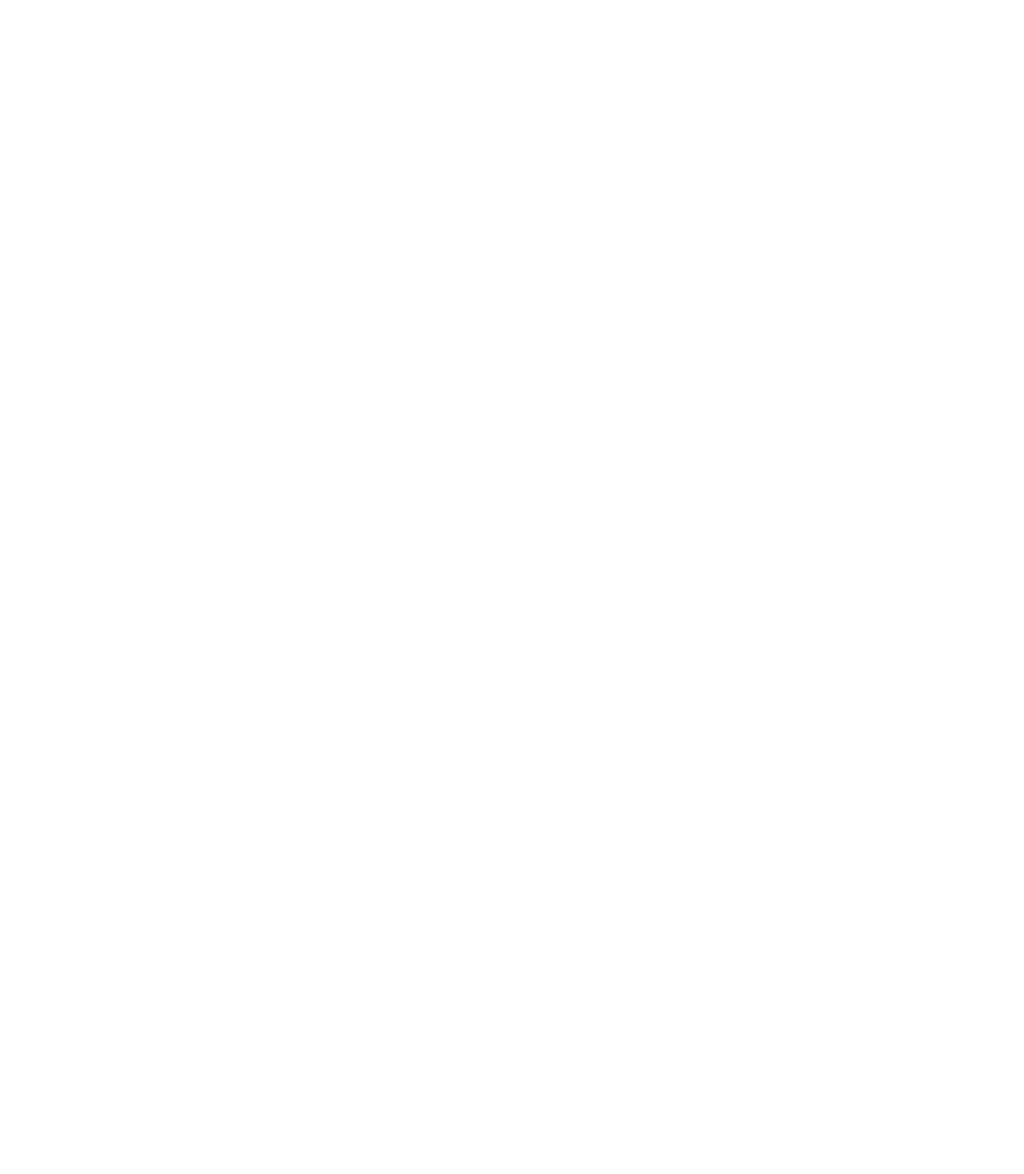
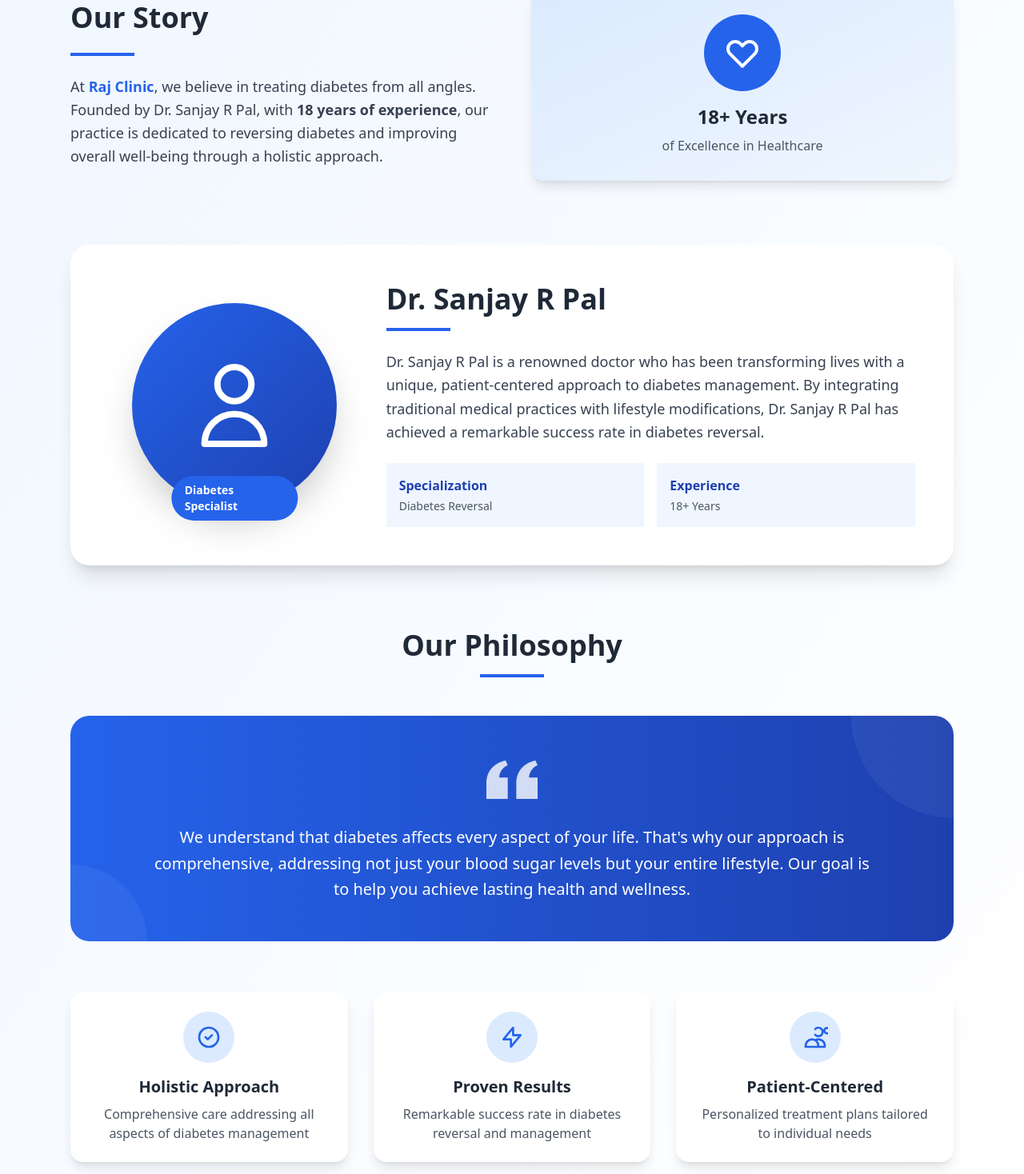
Before and after one commit to RishiPal22/Clinic-Website, a React (Vite) app: page /about in a window 1280 px wide. Shown: the part 422-1890 px from the top of the page at 80% size. Before the commit the page ends 800 px from the top, so only its background shows below. Built offline with nearby package versions, Linux system fonts and the light colour scheme.

Commit message:
About page

```diff
--- a/src/App.css
+++ b/src/App.css
@@ -1,4 +1,4 @@
-#root {
+/* #root {
   max-width: 1280px;
   margin: 0 auto;
 
@@ -39,4 +39,4 @@
 
 .read-the-docs {
   color: #888;
-}
+} */
--- a/src/index.css
+++ b/src/index.css
@@ -2,7 +2,7 @@
 @tailwind components;
 @tailwind utilities;
 
-@layer base {
+/* @layer base {
   :root {
     --background: 0 0% 100%;
     --foreground: 222.2 84% 4.9%;
@@ -65,4 +65,4 @@
   body {
     @apply bg-background text-foreground;
   }
-}
+} */
--- a/src/pages/AboutPage.jsx
+++ b/src/pages/AboutPage.jsx
@@ -1,10 +1,165 @@
-import React from 'react'
-
 const AboutPage = () => {
   return (
-    <div className="p-6">
-      <h2 className="text-3xl font-bold mb-4">About the Doctor</h2>
-      <p className="text-gray-700">Dr. Sharma is a specialist in Diabetes, Cancer, and Counseling...</p>
+    <div className="min-h-screen bg-gradient-to-br from-blue-50 to-white">
+      {/* Hero Section */}
+      <div className="relative bg-gradient-to-r from-blue-600 to-blue-800 text-white py-20">
+        <div className="absolute inset-0 bg-black opacity-10"></div>
+        <div className="relative max-w-6xl mx-auto px-6 text-center">
+          <h1 className="text-5xl font-bold mb-4">About Us</h1>
+          <p className="text-xl opacity-90 max-w-2xl mx-auto">
+            Transforming lives through comprehensive diabetes care and holistic wellness
+          </p>
+        </div>
+      </div>
+
+      {/* Main Content */}
+      <div className="max-w-6xl mx-auto px-6 py-16">
+        {/* Our Story Section */}
+        <div className="mb-20">
+          <div className="grid lg:grid-cols-2 gap-12 items-center">
+            <div>
+              <h2 className="text-4xl font-bold text-gray-800 mb-6">Our Story</h2>
+              <div className="w-20 h-1 bg-blue-600 mb-6"></div>
+              <p className="text-lg text-gray-700 leading-relaxed">
+                At <span className="font-semibold text-blue-600">Raj Clinic</span>, we believe in treating diabetes from
+                all angles. Founded by Dr. Sanjay R Pal, with{" "}
+                <span className="font-semibold">18 years of experience</span>, our practice is dedicated to reversing
+                diabetes and improving overall well-being through a holistic approach.
+              </p>
+            </div>
+            <div className="bg-gradient-to-br from-blue-100 to-blue-50 p-8 rounded-2xl shadow-lg">
+              <div className="text-center">
+                <div className="w-24 h-24 bg-blue-600 rounded-full mx-auto mb-4 flex items-center justify-center">
+                  <svg className="w-12 h-12 text-white" fill="none" stroke="currentColor" viewBox="0 0 24 24">
+                    <path
+                      strokeLinecap="round"
+                      strokeLinejoin="round"
+                      strokeWidth={2}
+                      d="M4.318 6.318a4.5 4.5 0 000 6.364L12 20.364l7.682-7.682a4.5 4.5 0 00-6.364-6.364L12 7.636l-1.318-1.318a4.5 4.5 0 00-6.364 0z"
+                    />
+                  </svg>
+                </div>
+                <h3 className="text-2xl font-bold text-gray-800 mb-2">18+ Years</h3>
+                <p className="text-gray-600">of Excellence in Healthcare</p>
+              </div>
+            </div>
+          </div>
+        </div>
+
+        {/* Doctor Profile Section */}
+        <div className="mb-20">
+          <div className="bg-white rounded-3xl shadow-xl p-8 lg:p-12">
+            <div className="grid lg:grid-cols-3 gap-8 items-center">
+              <div className="lg:col-span-1">
+                <div className="relative">
+                  <div className="w-64 h-64 bg-gradient-to-br from-blue-600 to-blue-800 rounded-full mx-auto flex items-center justify-center shadow-2xl">
+                    <svg className="w-32 h-32 text-white" fill="none" stroke="currentColor" viewBox="0 0 24 24">
+                      <path
+                        strokeLinecap="round"
+                        strokeLinejoin="round"
+                        strokeWidth={1.5}
+                        d="M16 7a4 4 0 11-8 0 4 4 0 018 0zM12 14a7 7 0 00-7 7h14a7 7 0 00-7-7z"
+                      />
+                    </svg>
+                  </div>
+                  <div className="absolute -bottom-4 left-1/2 transform -translate-x-1/2">
+                    <div className="bg-blue-600 text-white px-4 py-2 rounded-full text-sm font-semibold">
+                      Diabetes Specialist
+                    </div>
+                  </div>
+                </div>
+              </div>
+              <div className="lg:col-span-2">
+                <h2 className="text-4xl font-bold text-gray-800 mb-4">Dr. Sanjay R Pal</h2>
+                <div className="w-20 h-1 bg-blue-600 mb-6"></div>
+                <p className="text-lg text-gray-700 leading-relaxed mb-6">
+                  Dr. Sanjay R Pal is a renowned doctor who has been transforming lives with a unique, patient-centered
+                  approach to diabetes management. By integrating traditional medical practices with lifestyle
+                  modifications, Dr. Sanjay R Pal has achieved a remarkable success rate in diabetes reversal.
+                </p>
+                <div className="grid grid-cols-2 gap-4">
+                  <div className="bg-blue-50 p-4 rounded-lg">
+                    <h4 className="font-semibold text-blue-800 mb-1">Specialization</h4>
+                    <p className="text-gray-600 text-sm">Diabetes Reversal</p>
+                  </div>
+                  <div className="bg-blue-50 p-4 rounded-lg">
+                    <h4 className="font-semibold text-blue-800 mb-1">Experience</h4>
+                    <p className="text-gray-600 text-sm">18+ Years</p>
+                  </div>
+                </div>
+              </div>
+            </div>
+          </div>
+        </div>
+
+        {/* Philosophy Section */}
+        <div className="mb-16">
+          <div className="text-center mb-12">
+            <h2 className="text-4xl font-bold text-gray-800 mb-4">Our Philosophy</h2>
+            <div className="w-20 h-1 bg-blue-600 mx-auto mb-6"></div>
+          </div>
+
+          <div className="bg-gradient-to-r from-blue-600 to-blue-800 rounded-3xl p-8 lg:p-12 text-white relative overflow-hidden">
+            <div className="absolute top-0 right-0 w-64 h-64 bg-white opacity-5 rounded-full transform translate-x-32 -translate-y-32"></div>
+            <div className="absolute bottom-0 left-0 w-48 h-48 bg-white opacity-5 rounded-full transform -translate-x-24 translate-y-24"></div>
+            <div className="relative z-10">
+              <div className="max-w-4xl mx-auto text-center">
+                <svg className="w-16 h-16 mx-auto mb-6 opacity-80" fill="currentColor" viewBox="0 0 24 24">
+                  <path d="M14.017 21v-7.391c0-5.704 3.731-9.57 8.983-10.609l.995 2.151c-2.432.917-3.995 3.638-3.995 5.849h4v10h-9.983zm-14.017 0v-7.391c0-5.704 3.748-9.57 9-10.609l.996 2.151c-2.433.917-3.996 3.638-3.996 5.849h4v10h-10z" />
+                </svg>
+                <p className="text-xl leading-relaxed">
+                  We understand that diabetes affects every aspect of your life. That's why our approach is
+                  comprehensive, addressing not just your blood sugar levels but your entire lifestyle. Our goal is to
+                  help you achieve lasting health and wellness.
+                </p>
+              </div>
+            </div>
+          </div>
+        </div>
+
+        {/* Key Features */}
+        <div className="grid md:grid-cols-3 gap-8">
+          <div className="text-center p-6 bg-white rounded-2xl shadow-lg hover:shadow-xl transition-shadow duration-300">
+            <div className="w-16 h-16 bg-blue-100 rounded-full mx-auto mb-4 flex items-center justify-center">
+              <svg className="w-8 h-8 text-blue-600" fill="none" stroke="currentColor" viewBox="0 0 24 24">
+                <path
+                  strokeLinecap="round"
+                  strokeLinejoin="round"
+                  strokeWidth={2}
+                  d="M9 12l2 2 4-4m6 2a9 9 0 11-18 0 9 9 0 0118 0z"
+                />
+              </svg>
+            </div>
+            <h3 className="text-xl font-bold text-gray-800 mb-2">Holistic Approach</h3>
+            <p className="text-gray-600">Comprehensive care addressing all aspects of diabetes management</p>
+          </div>
+
+          <div className="text-center p-6 bg-white rounded-2xl shadow-lg hover:shadow-xl transition-shadow duration-300">
+            <div className="w-16 h-16 bg-blue-100 rounded-full mx-auto mb-4 flex items-center justify-center">
+              <svg className="w-8 h-8 text-blue-600" fill="none" stroke="currentColor" viewBox="0 0 24 24">
+                <path strokeLinecap="round" strokeLinejoin="round" strokeWidth={2} d="M13 10V3L4 14h7v7l9-11h-7z" />
+              </svg>
+            </div>
+            <h3 className="text-xl font-bold text-gray-800 mb-2">Proven Results</h3>
+            <p className="text-gray-600">Remarkable success rate in diabetes reversal and management</p>
+          </div>
+
+          <div className="text-center p-6 bg-white rounded-2xl shadow-lg hover:shadow-xl transition-shadow duration-300">
+            <div className="w-16 h-16 bg-blue-100 rounded-full mx-auto mb-4 flex items-center justify-center">
+              <svg className="w-8 h-8 text-blue-600" fill="none" stroke="currentColor" viewBox="0 0 24 24">
+                <path
+                  strokeLinecap="round"
+                  strokeLinejoin="round"
+                  strokeWidth={2}
+                  d="M12 4.354a4 4 0 110 5.292M15 21H3v-1a6 6 0 0112 0v1zm0 0h6v-1a6 6 0 00-9-5.197m13.5-9a2.5 2.5 0 11-5 0 2.5 2.5 0 015 0z"
+                />
+              </svg>
+            </div>
+            <h3 className="text-xl font-bold text-gray-800 mb-2">Patient-Centered</h3>
+            <p className="text-gray-600">Personalized treatment plans tailored to individual needs</p>
+          </div>
+        </div>
+      </div>
     </div>
   )
 }
```
